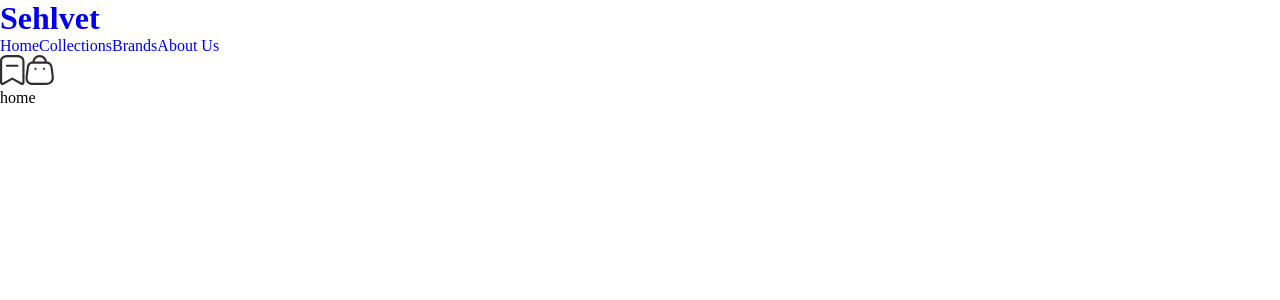
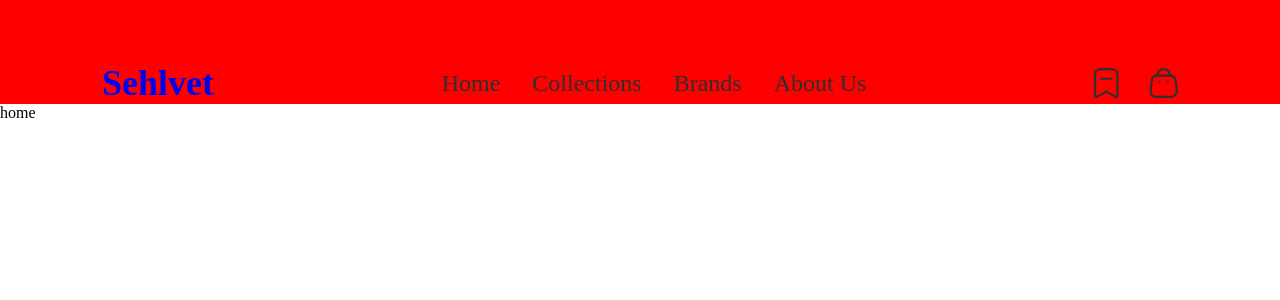
Before and after one commit to KiwiScreams/Sehlvet-landing-page, a React (Vite) app: page / in a window 1280 px wide. Shown: the top 300 px of the page. Built offline with nearby package versions, Linux system fonts and the light colour scheme.

Commit message:
header styles

```diff
--- a/src/components/shared/header/Header.css
+++ b/src/components/shared/header/Header.css
@@ -0,0 +1,29 @@
+header
+{
+    width: 100%;
+    background-color: red;
+    display: flex;
+    justify-content: space-between;
+    align-items: center;
+    padding: 62px 102px 0 102px;
+}
+header nav
+{
+    display: flex;
+    gap: 32px;
+}
+header nav a
+{
+    color: var(--dark-clr);
+    font-size: var(--font-size-24px);
+}
+header h1
+{
+    color: var(--dark-clr);
+    font-size: var(--font-size-36px);
+}
+header div
+{
+    display: flex;
+    gap: 30px;
+}
```
